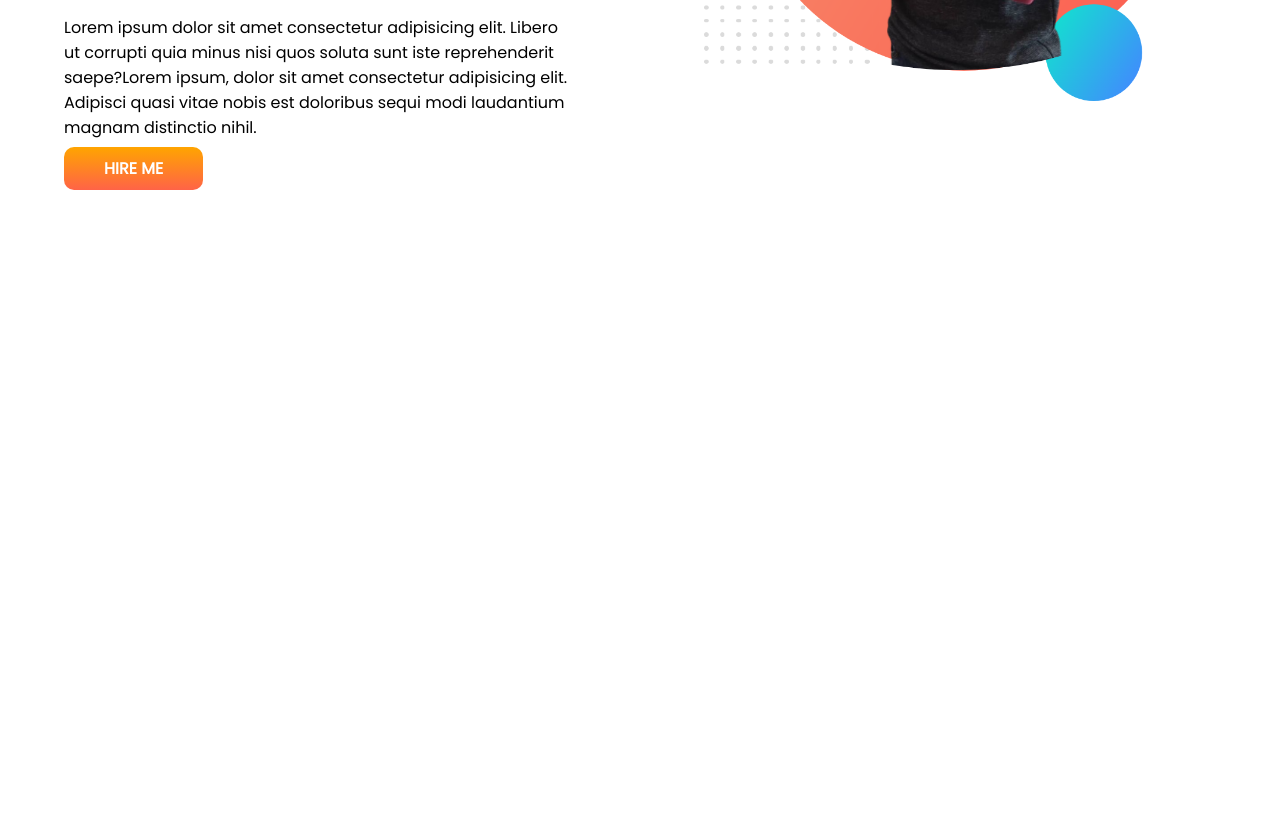
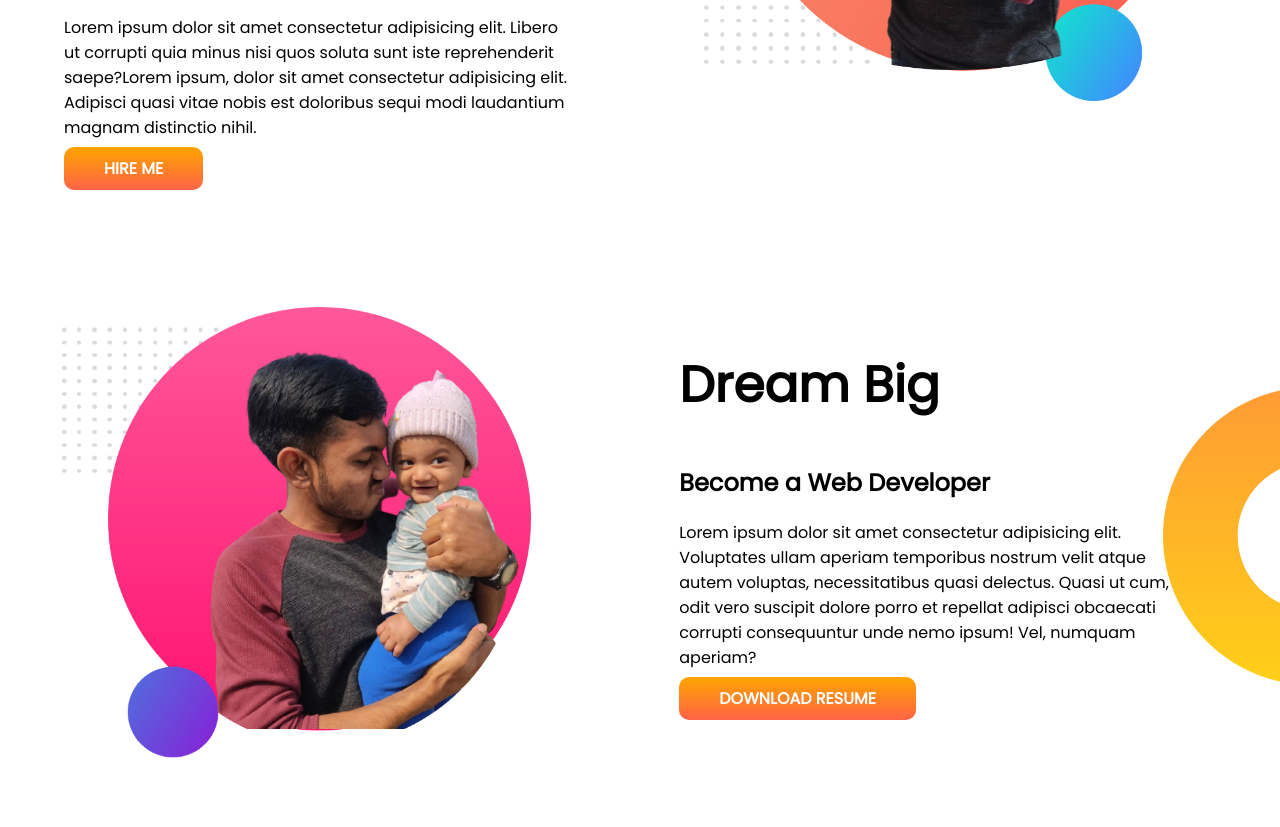
Before and after one commit to tanverrana/developer-portfolio, a plain HTML site: page index.html in a window 1280 px wide. Shown: the part 446-1273 px from the top of the page. Before the commit the page ends 800 px from the top, so only its background shows below. Drawn offline with Linux system fonts and the light colour scheme.

Commit message:
middle section

```diff
--- a/index.html
+++ b/index.html
@@ -28,6 +28,19 @@
             <img src="images/my-bg.png" alt="">
         </div>
     </section>
+    <section class="dream-big">
+        <div class="half-width">
+            <img src="images/ayamin-bg.png" alt="">
+        </div>
+        <div class="half-width">
+            <h1>Dream Big</h1>
+            <h2>Become a Web Developer</h2>
+            <p>Lorem ipsum dolor sit amet consectetur adipisicing elit. Voluptates ullam aperiam temporibus nostrum
+                velit atque autem voluptas, necessitatibus quasi delectus. Quasi ut cum, odit vero suscipit dolore porro
+                et repellat adipisci obcaecati corrupti consequuntur unde nemo ipsum! Vel, numquam aperiam?</p>
+            <a class="link-button" target="_blank" href="https://www.linkedin.com/in/tanversobur/">DOWNLOAD RESUME</a>
+        </div>
+    </section>
 </body>
 
 </html>
--- a/style.css
+++ b/style.css
@@ -30,3 +30,9 @@ section{
     background-image: url(images/top-banner.png);
     background-repeat: no-repeat;
 }
+.dream-big{
+    background-image: url(images/dream-bg.png);
+    background-repeat: no-repeat;
+    background-position: right;
+    padding-right: 45px;
+}
```
